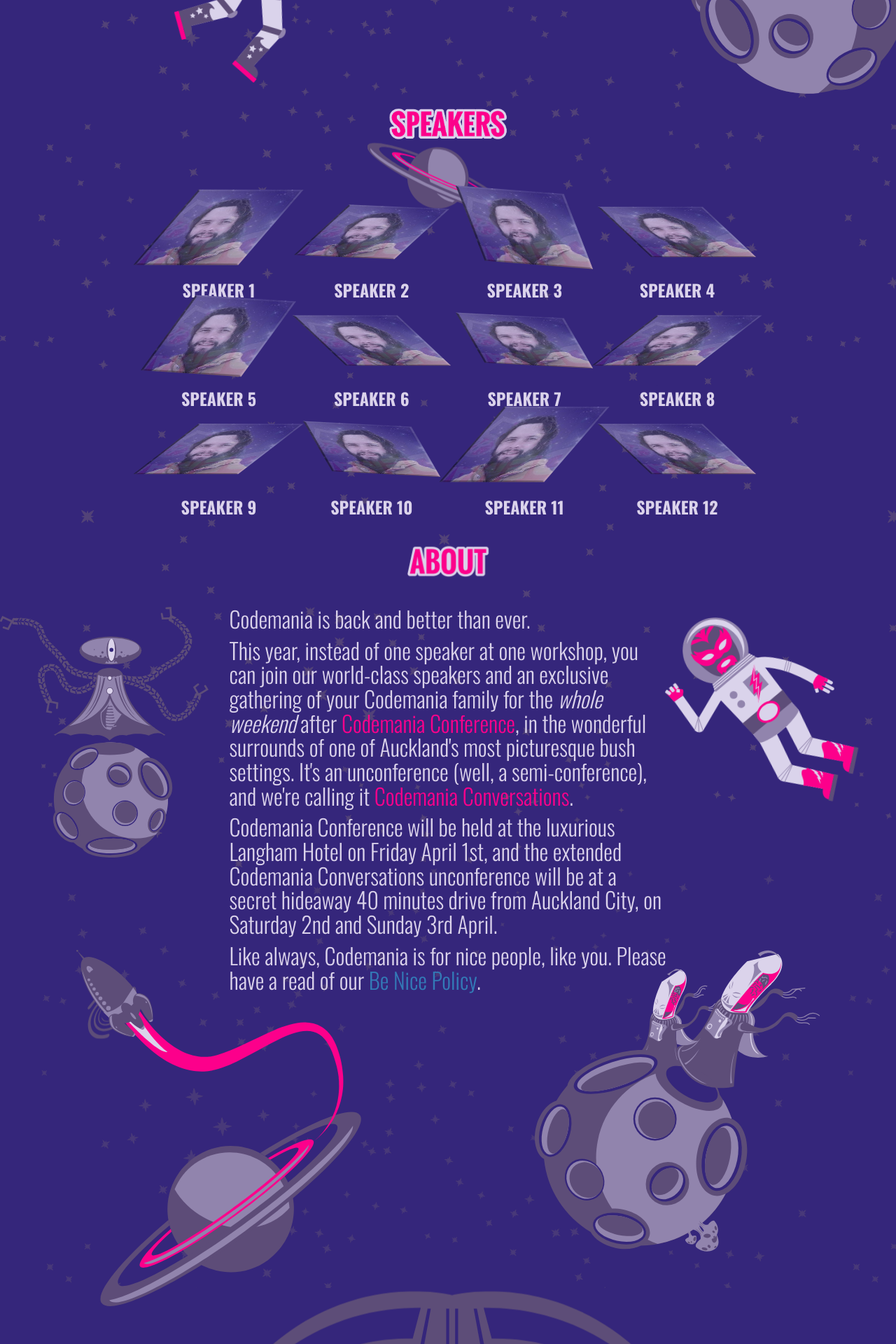
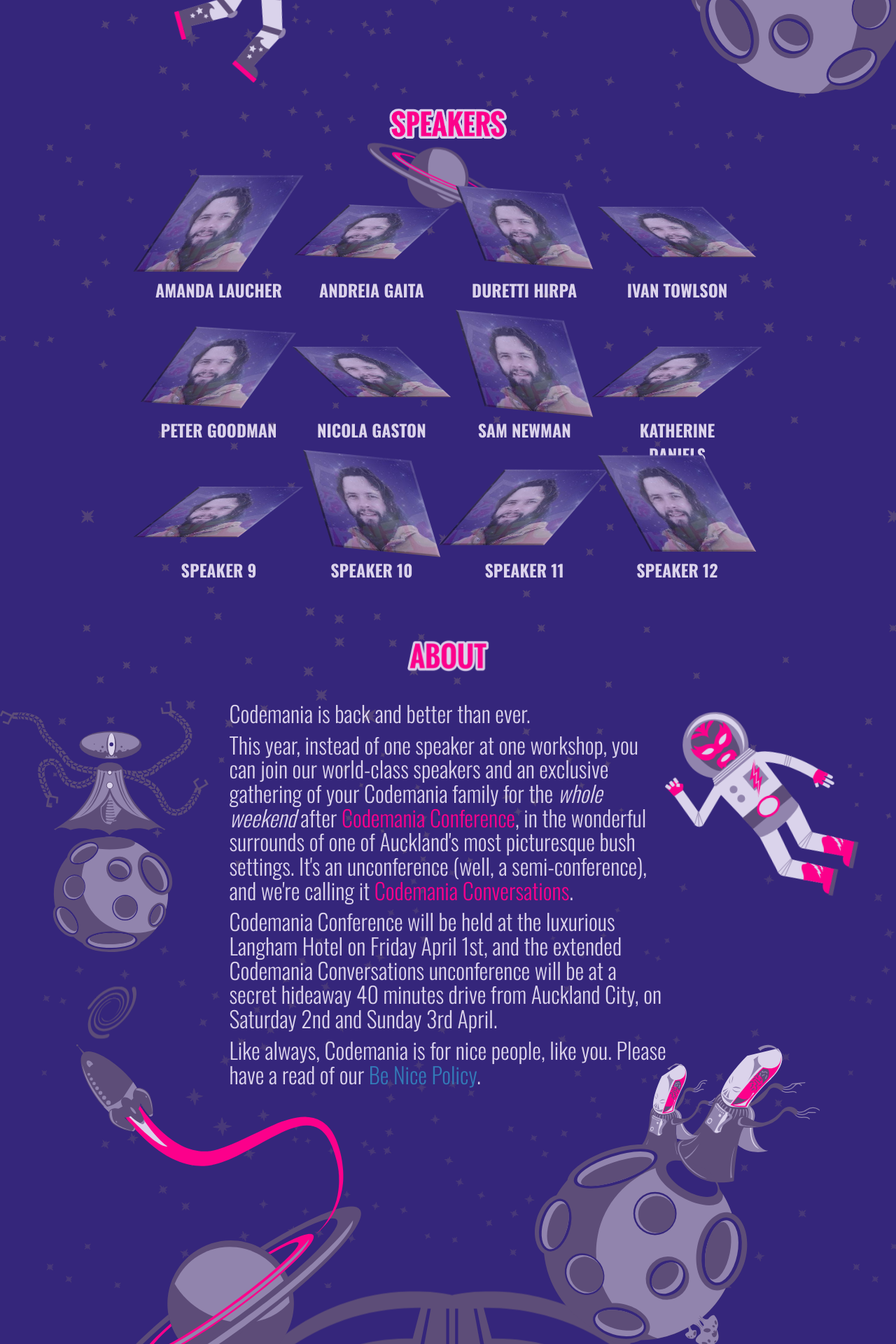
Before and after one commit to mightymuke/codemania.github.io, a Jekyll site: the page built from index.md, in a window 1280 px wide. Shown: the part 560-2480 px from the top of the page at 70% size. Built offline with Jekyll 4.4.1, drawn with Linux system fonts in a browser that asks for light colours; nearby versions of some CDN libraries; some web fonts are replaced.

Commit message:
Speaker names and moar space jails

```diff
--- a/index.md
+++ b/index.md
@@ -44,28 +44,28 @@
     <div class="row speaker-row oswald-bold">
       <div class="col-sm-2 hidden-xs"></div>
       <div class="col-sm-2 col-xs-6 speaker-box">
-        <div class="speaker-image-container one">
+        <div class="speaker-image-container three">
           <img src="/images/speakers/2016/unnamed.jpg" class="speaker1" />
         </div>
-        <p>Speaker 1</p>
+        <p>Amanda Laucher</p>
       </div>
       <div class="col-sm-2 col-xs-6 speaker-box">
         <div class="speaker-image-container two">
           <img src="/images/speakers/2016/unnamed.jpg" class="speaker2" />
         </div>
-        <p>Speaker 2</p>
+        <p>Andreia Gaita</p>
       </div>
       <div class="col-sm-2 col-xs-6 speaker-box">
         <div class="speaker-image-container one">
           <img src="/images/speakers/2016/unnamed.jpg" class="speaker3"/>
         </div>
-        <p>Speaker 3</p>
+        <p>Duretti Hirpa</p>
       </div>
       <div class="col-sm-2 col-xs-6 speaker-box">
         <div class="speaker-image-container two">
           <img src="/images/speakers/2016/unnamed.jpg" class="speaker4"/>
         </div>
-        <p>Speaker 4</p>
+        <p>Ivan Towlson</p>
       </div>
       <div class="col-sm-2 hidden-xs"></div>
     </div>
@@ -75,25 +75,25 @@
         <div class="speaker-image-container one">
           <img src="/images/speakers/2016/unnamed.jpg" class="speaker2" />
         </div>
-        <p>Speaker 5</p>
+        <p>Peter Goodman</p>
       </div>
       <div class="col-sm-2 col-xs-6 speaker-box">
         <div class="speaker-image-container two">
           <img src="/images/speakers/2016/unnamed.jpg" class="speaker4" />
         </div>
-        <p>Speaker 6</p>
+        <p>Nicola Gaston</p>
       </div>
       <div class="col-sm-2 col-xs-6 speaker-box">
-        <div class="speaker-image-container two">
+        <div class="speaker-image-container three">
           <img src="/images/speakers/2016/unnamed.jpg" class="speaker3"/>
         </div>
-        <p>Speaker 7</p>
+        <p>Sam Newman</p>
       </div>
       <div class="col-sm-2 col-xs-6 speaker-box">
         <div class="speaker-image-container two">
           <img src="/images/speakers/2016/unnamed.jpg" class="speaker1"/>
         </div>
-        <p>Speaker 8</p>
+        <p>Katherine Daniels</p>
       </div>
       <div class="col-sm-2 hidden-xs"></div>
     </div>
@@ -106,7 +106,7 @@
         <p>Speaker 9</p>
       </div>
       <div class="col-sm-2 col-xs-6 speaker-box">
-        <div class="speaker-image-container two">
+        <div class="speaker-image-container three">
           <img src="/images/speakers/2016/unnamed.jpg" class="speaker3" />
         </div>
         <p>Speaker 10</p>
@@ -118,7 +118,7 @@
         <p>Speaker 11</p>
       </div>
       <div class="col-sm-2 col-xs-6 speaker-box">
-        <div class="speaker-image-container two">
+        <div class="speaker-image-container three">
           <img src="/images/speakers/2016/unnamed.jpg" class="speaker4"/>
         </div>
         <p>Speaker 12</p>
--- a/stylesheets/index.less
+++ b/stylesheets/index.less
@@ -41,7 +41,7 @@
 
   .speaker-box {
     text-align: center;
-    height: 155px;
+    height: 200px;
 
     img {
       width: 150px;
@@ -134,6 +134,10 @@
 .two {
   animation-duration: 10s;
   animation-name: spacejail-rotate-2
+}
+
+.three {
+  animation-duration: 6s;
 }
 
 .luchanaut {
--- a/stylesheets/styles.css
+++ b/stylesheets/styles.css
@@ -230,7 +230,7 @@
 }
 .speaker-row .speaker-box {
   text-align: center;
-  height: 155px;
+  height: 200px;
 }
 .speaker-row .speaker-box img {
   width: 150px;
@@ -297,6 +297,9 @@
 .two {
   animation-duration: 10s;
   animation-name: spacejail-rotate-2;
+}
+.three {
+  animation-duration: 6s;
 }
 .luchanaut {
   -webkit-animation: float2 5s ease-in-out infinite alternate;
```
